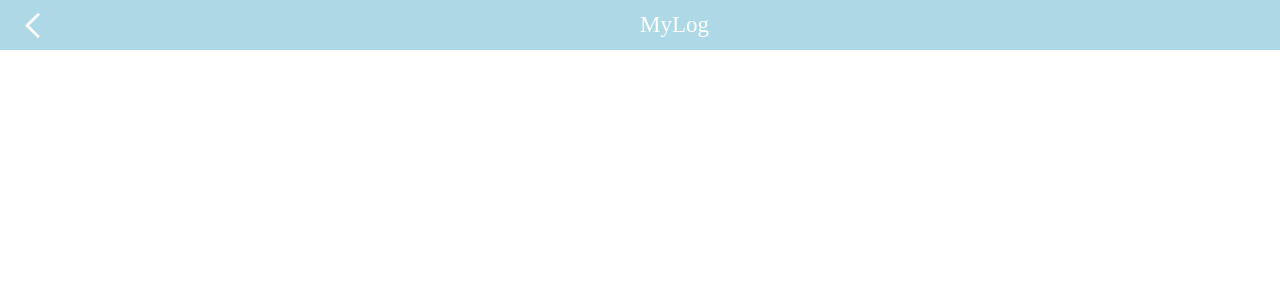
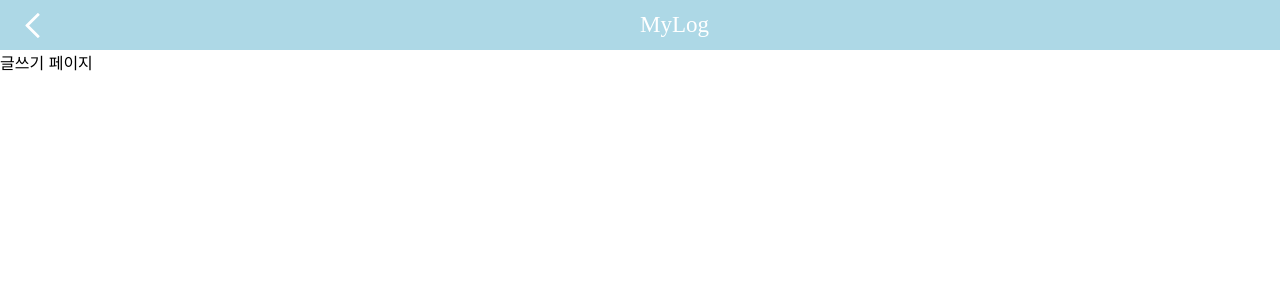
Before and after one commit to nuuuri/mylog-frontend, a React (Create React App) app: page /postwrite in a window 1280 px wide. Shown: the top 300 px of the page. Built offline with nearby package versions, Linux system fonts and the light colour scheme; a web font is replaced by a local one.

Commit message:
[fix] HeaderOnlyLayout 수정

```diff
--- a/src/layouts/HeaderOnlyLayout.tsx
+++ b/src/layouts/HeaderOnlyLayout.tsx
@@ -1,12 +1,13 @@
 import { LayoutDefaultProps } from "@types";
 import Header from "components/Header";
+import { Outlet } from "react-router-dom";
 import styled from "styled-components";
 
 export default function HeaderOnlyLayout({ children }: LayoutDefaultProps) {
   return (
     <>
       <Header type="BACK" />
-      <Main>{children}</Main>
+      <Main>{children || <Outlet />}</Main>
     </>
   );
 }
```
